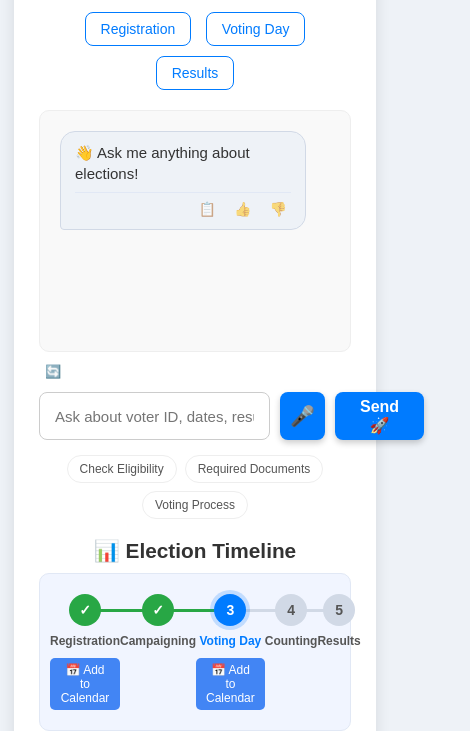
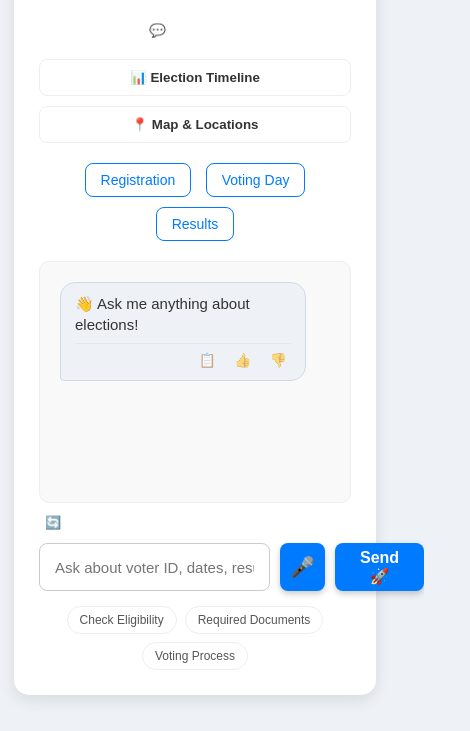
Before and after one commit to Utkarshya01/election-assistant, a website: page index.html in a window 390 px wide. Shown: the part 115-846 px from the top of the page, 470 px wide, since content can reach past the window. Drawn offline with Linux system fonts and the light colour scheme.

Commit message:
feat: split single page into 3 tabbed sections (Chat, Timeline, Maps) for better organization

```diff
--- a/index.html
+++ b/index.html
@@ -18,6 +18,14 @@
         </div>
     </div>
 
+    <div class="nav-tabs">
+        <button class="tab-btn active" onclick="switchTab('tab-chatbot', this)">💬 Chat & Info</button>
+        <button class="tab-btn" onclick="switchTab('tab-timeline', this)">📊 Election Timeline</button>
+        <button class="tab-btn" onclick="switchTab('tab-location', this)">📍 Map & Locations</button>
+    </div>
+
+    <!-- Section 1: Chatbot -->
+    <div id="tab-chatbot" class="tab-content active">
         <div class="buttons">
             <button onclick="showInfo('registration')">Registration</button>
             <button onclick="showInfo('voting')">Voting Day</button>
@@ -52,7 +60,10 @@
             <button class="suggestion-btn" onclick="showInfo('Required Documents')">Required Documents</button>
             <button class="suggestion-btn" onclick="showInfo('Voting Process')">Voting Process</button>
         </div>
+    </div>
 
+    <!-- Section 2: Timeline -->
+    <div id="tab-timeline" class="tab-content">
         <h2>📊 Election Timeline</h2>
         <div id="timeline">
             <div class="step completed" tabindex="0">
@@ -83,7 +94,10 @@
                 <div class="tooltip">Final results are declared. Winning candidate is announced officially.</div>
             </div>
         </div>
+    </div>
 
+    <!-- Section 3: Location Services -->
+    <div id="tab-location" class="tab-content">
         <!-- New "Check My Ballot" Section -->
         <div class="ballot-section" aria-labelledby="ballot-heading">
             <h2 id="ballot-heading">📍 Check My Ballot & Polling Location</h2>
@@ -104,6 +118,7 @@
             </div>
             <iframe id="general-map-iframe" src="https://maps.google.com/maps?q=United%20States&t=&z=4&ie=UTF8&iwloc=&output=embed" width="100%" height="300" frameborder="0" style="border:0; border-radius: 10px; margin-top: 15px;" allowfullscreen></iframe>
         </div>
+    </div>
 
 </div>
 
--- a/script.js
+++ b/script.js
@@ -2,6 +2,12 @@ function showInfo(type) {
     let inputField = document.getElementById("question");
     inputField.value = type;
     answerQuestion();
+
+    // Automatically switch to chat tab so user can see the response
+    if (typeof switchTab === 'function') {
+        const chatTabBtn = document.querySelector('.nav-tabs .tab-btn:first-child');
+        switchTab('tab-chatbot', chatTabBtn);
+    }
 }
 
 // Set the backend URL dynamically. It uses localhost for local testing,
@@ -556,3 +562,22 @@ function setupCustomAutocomplete() {
         }
     });
 }
+
+// Tab Switching Logic
+window.switchTab = function(tabId, btn) {
+    // Hide all tab contents
+    const contents = document.querySelectorAll('.tab-content');
+    contents.forEach(content => content.classList.remove('active'));
+
+    // Remove active class from all buttons
+    const buttons = document.querySelectorAll('.tab-btn');
+    buttons.forEach(button => button.classList.remove('active'));
+
+    // Show selected tab content
+    document.getElementById(tabId).classList.add('active');
+
+    // Add active class to clicked button
+    if (btn) {
+        btn.classList.add('active');
+    }
+};
--- a/style.css
+++ b/style.css
@@ -565,3 +565,56 @@ body.dark-mode .step.active .circle {
     flex-direction: column;
     align-items: center;
 }
+
+/* --- Tab Navigation --- */
+.nav-tabs {
+    display: flex;
+    justify-content: center;
+    gap: 10px;
+    margin-bottom: 20px;
+}
+
+.tab-btn {
+    padding: 10px 20px;
+    background: var(--bg-card);
+    border: 1px solid var(--border-color);
+    border-radius: 8px;
+    cursor: pointer;
+    font-weight: 600;
+    color: var(--text-color);
+    transition: all 0.3s ease;
+}
+
+.tab-btn:hover {
+    background: var(--border-color);
+}
+
+.tab-btn.active {
+    background: var(--primary-color);
+    color: white;
+    border-color: var(--primary-color);
+}
+
+.tab-content {
+    display: none;
+    animation: fadeIn 0.3s ease;
+}
+
+.tab-content.active {
+    display: block;
+}
+
+@keyframes fadeIn {
+    from { opacity: 0; transform: translateY(10px); }
+    to { opacity: 1; transform: translateY(0); }
+}
+
+@media (max-width: 768px) {
+    .nav-tabs {
+        flex-direction: column;
+        align-items: stretch;
+    }
+    .tab-btn {
+        width: 100%;
+    }
+}
```
Lines whose indentation alone changed are shown as unchanged.
